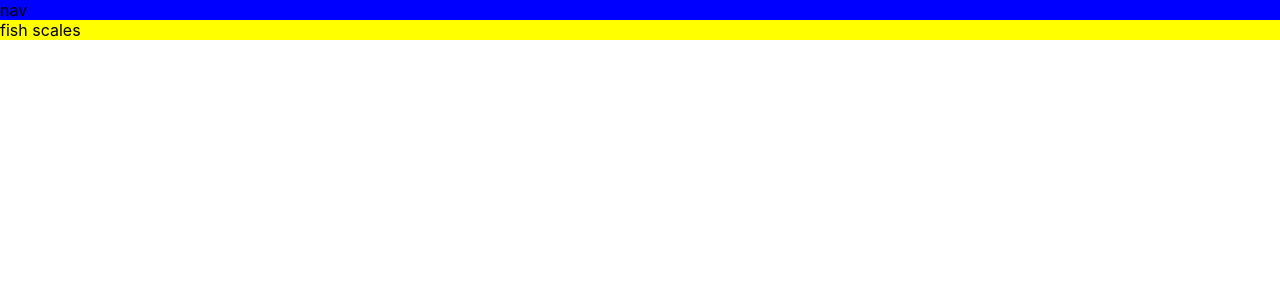
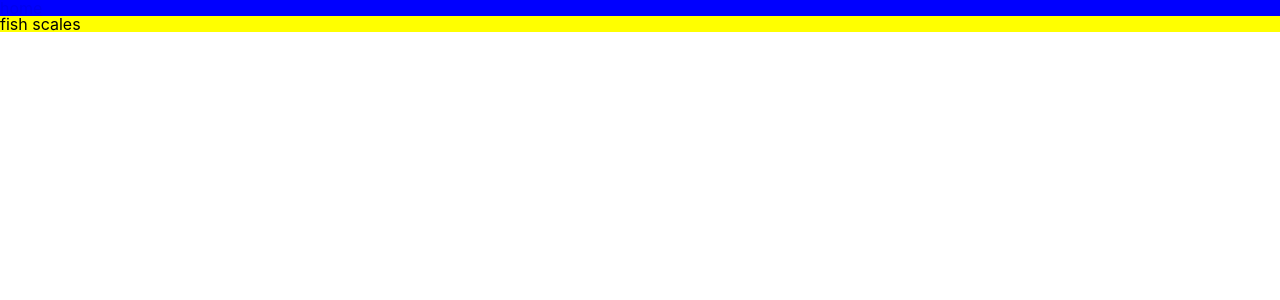
Before and after one commit to JeffShepherd/Wall-i, a React (Create React App) app: page /favorites in a window 1280 px wide. Shown: the top 300 px of the page. Built offline with nearby package versions, Linux system fonts and the light colour scheme.

Commit message:
Add routing to Nav Links

```diff
--- a/src/components/Nav/Nav.js
+++ b/src/components/Nav/Nav.js
@@ -1,11 +1,30 @@
 import React from 'react'
+import { Route, Link } from 'react-router-dom'
 import './Nav.css';
 
 
 const Nav = () => {
 
   return (
-    <div>nav</div>
+    <header>
+
+        <Route exact path="/"
+          render={() =>
+            <Link to={'/favorites'}>
+              <p>favorites</p>
+            </Link>
+          }
+        />
+
+        <Route exact path="/favorites"
+          render={() =>
+            <Link to={'/'}>
+              <p>home</p>
+            </Link>
+          }
+        />
+
+    </header>
   )
 }
 
--- a/src/index.js
+++ b/src/index.js
@@ -2,7 +2,9 @@
 import ReactDOM from 'react-dom';
 import App from './components/App/App';
 import { BrowserRouter } from 'react-router-dom'
+import './reset.css';
 import './index.css';
+
 
 ReactDOM.render(
   <BrowserRouter>
--- /dev/null
+++ b/src/reset.css
@@ -0,0 +1,43 @@
+html, body, div, span, applet, object, iframe,
+h1, h2, h3, h4, h5, h6, p, blockquote, pre,
+a, abbr, acronym, address, big, cite, code,
+del, dfn, em, img, ins, kbd, q, s, samp,
+small, strike, strong, sub, sup, tt, var,
+b, u, i, center,
+dl, dt, dd, ol, ul, li,
+fieldset, form, label, legend,
+table, caption, tbody, tfoot, thead, tr, th, td,
+article, aside, canvas, details, embed,
+figure, figcaption, footer, header, hgroup,
+menu, nav, output, ruby, section, summary,
+time, mark, audio, video {
+	margin: 0;
+	padding: 0;
+	border: 0;
+	font-size: 100%;
+	font: inherit;
+	vertical-align: baseline;
+}
+/* HTML5 display-role reset for older browsers */
+article, aside, details, figcaption, figure,
+footer, header, hgroup, menu, nav, section {
+	display: block;
+}
+body {
+	line-height: 1;
+}
+ol, ul {
+	list-style: none;
+}
+blockquote, q {
+	quotes: none;
+}
+blockquote:before, blockquote:after,
+q:before, q:after {
+	content: '';
+	content: none;
+}
+table {
+	border-collapse: collapse;
+	border-spacing: 0;
+}
```
